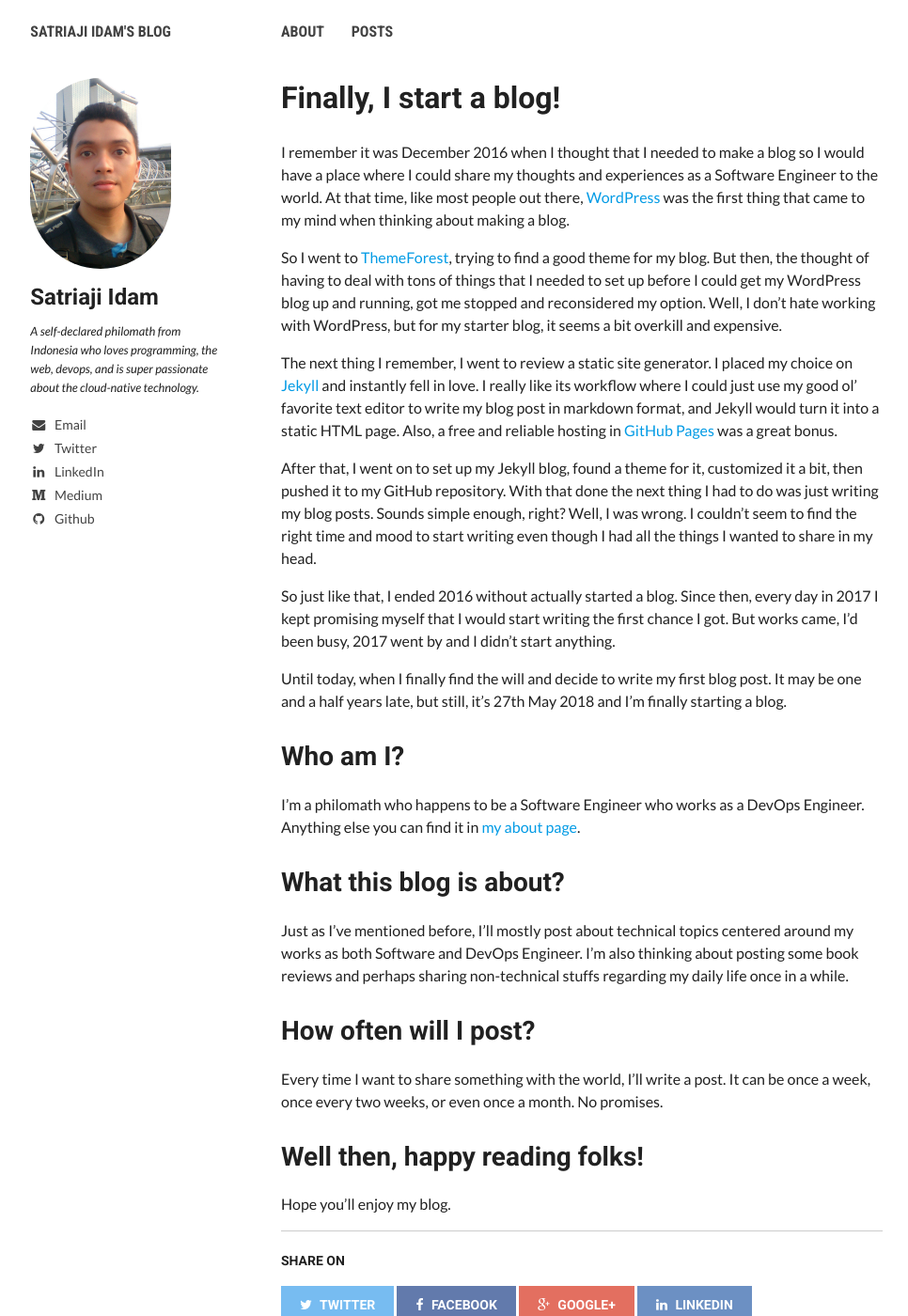
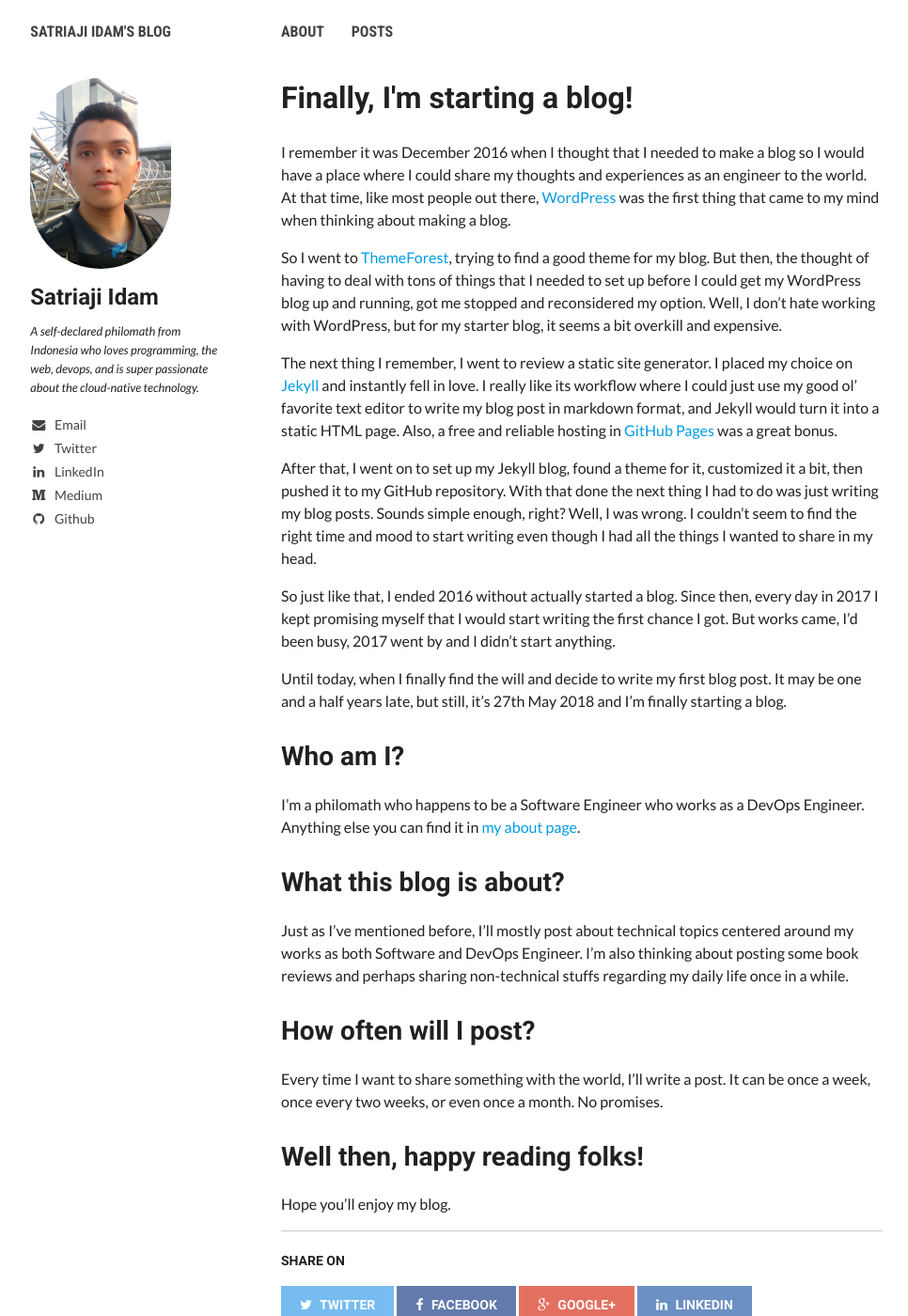
Before and after one commit to satriajidam/satriajidam.github.io, a Jekyll site: the page built from _posts/2018-05-27-finally-im-starting-a-blog.md, in a window 1280 px wide and 1400 px high. Shown: the whole window at 94% size, without its empty margins (21-987 px from the left). Built offline with Jekyll 4.4.1, drawn with Linux system fonts in a browser that asks for light colours; nearby versions of some CDN libraries; comment, search, counter and statistics services are not loaded; some of the changed text lies outside the part shown.

Commit message:
Rename post

```diff
--- a/_posts/2018-05-27-finally-i-start-a-blog.md
+++ b/_posts/2018-05-27-finally-im-starting-a-blog.md
@@ -1,8 +1,8 @@
 ---
-title: Finally, I start a blog!
+title: Finally, I'm starting a blog!
 ---
 
-I remember it was December 2016 when I thought that I needed to make a blog so I would have a place where I could share my thoughts and experiences as a Software Engineer to the world. At that time, like most people out there, [WordPress](https://wordpress.org/) was the first thing that came to my mind when thinking about making a blog.
+I remember it was December 2016 when I thought that I needed to make a blog so I would have a place where I could share my thoughts and experiences as an engineer to the world. At that time, like most people out there, [WordPress](https://wordpress.org/) was the first thing that came to my mind when thinking about making a blog.
 
 So I went to [ThemeForest](https://themeforest.net/), trying to find a good theme for my blog. But then, the thought of having to deal with tons of things that I needed to set up before I could get my WordPress blog up and running, got me stopped and reconsidered my option. Well, I don't hate working with WordPress, but for my starter blog, it seems a bit overkill and expensive.
 
```
